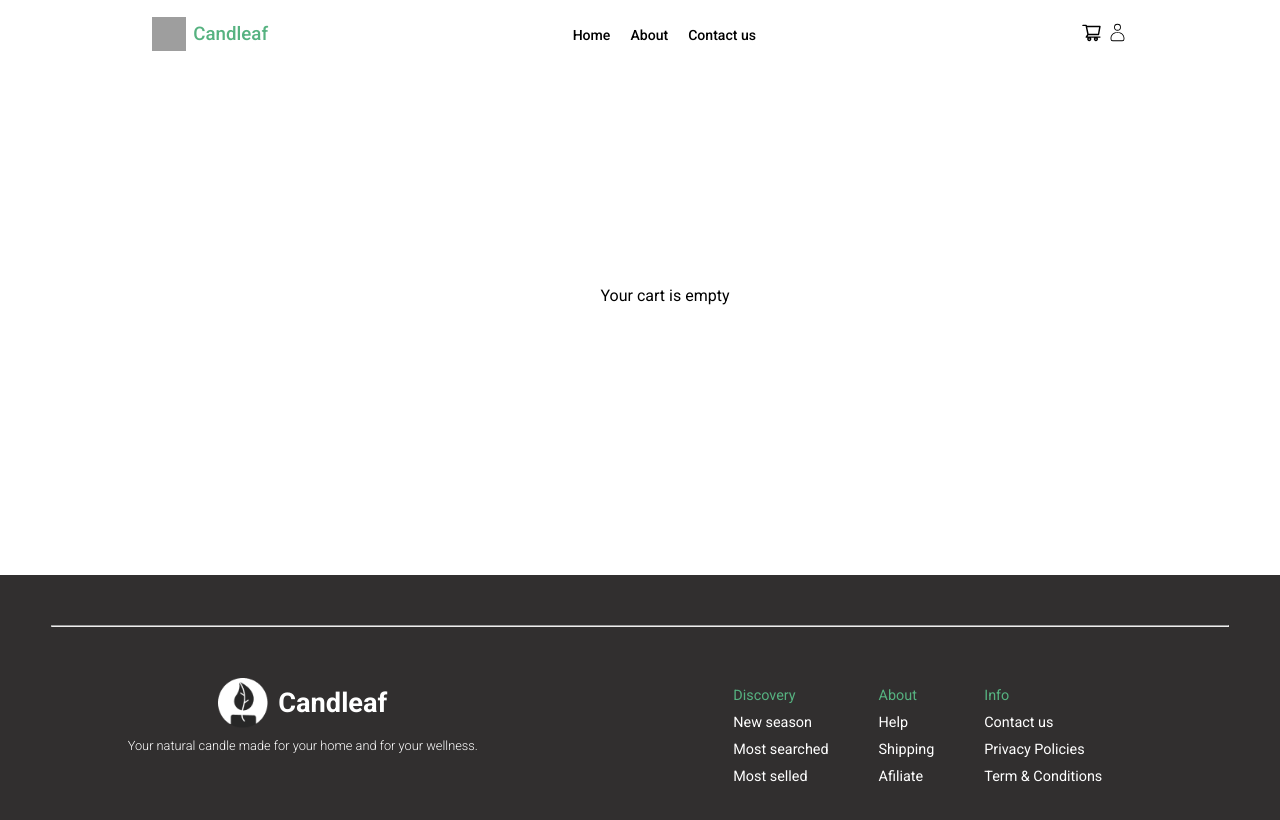
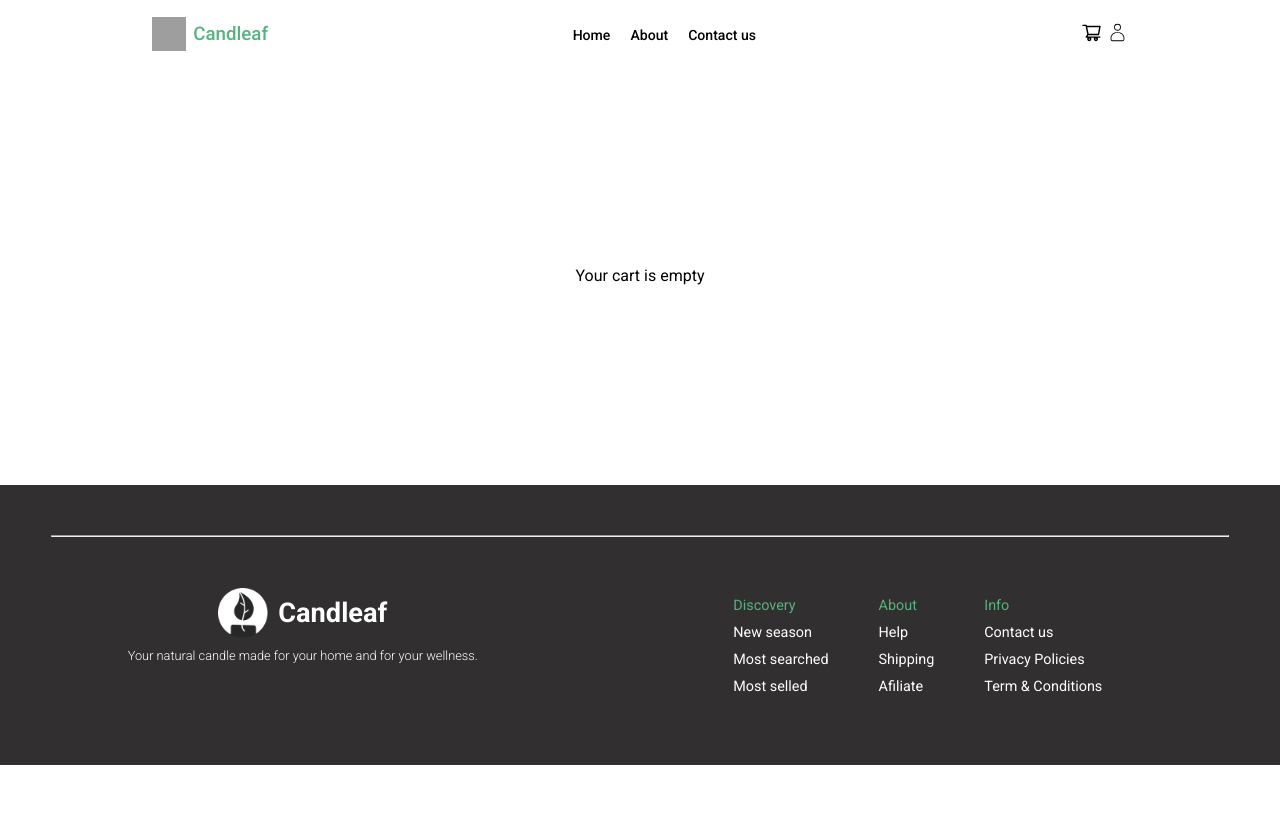
Before and after one commit to mosesolamide/The-nature-candles, a React (Vite) app: page /cart in a window 1280 px wide. Shown: the top 820 px of the page. Built offline with nearby package versions, Linux system fonts and the light colour scheme; grey boxes are pictures that could not be loaded.

Commit message:
improved
done improving

```diff
--- a/src/App.jsx
+++ b/src/App.jsx
@@ -10,6 +10,18 @@ export const Quatity = createContext()
 
 export default function App() {
 
+  const buttonVariants = {
+    hover: {
+      scale: 1.1,
+      transition: {
+        duration: 0.5,
+        ease: "easeInOut",
+        repeat: Infinity,
+        repeatType: "reverse",
+      },
+    },
+  }
+
   const [quatity, setQuatity] = useState(1)
 
   function incrementQuatity(){
@@ -21,7 +33,7 @@ export default function App() {
   }
 
   return (
-    <Quatity.Provider value={{incrementQuatity,decrementQuatity,quatity}}>
+    <Quatity.Provider value={{incrementQuatity,decrementQuatity,quatity,buttonVariants}}>
       <BrowserRouter
         future={{
           v7_startTransition: true, // Opt into startTransition behavior
--- a/src/cart/Cart.css
+++ b/src/cart/Cart.css
@@ -1,28 +1,29 @@
+@import url('https://fonts.googleapis.com/css2?family=Oxanium:wght@200..800&family=Roboto:ital,wght@0,100;0,300;0,400;0,500;0,700;0,900;1,100;1,300;1,400;1,500;1,700;1,900&display=swap');
+
+*{
+    box-sizing: border-box;
+    font-family: "Roboto", sans-serif;
+    margin: 0;
+    padding: 0;
+}
+
 /* chaining part */
 .cart--img--name,
-.carts--product,
 .remove--cart{
     display: flex;
 }
 
+.remove:hover,
+.checkout:hover{
+    background-color: #56B280;
+    color: #fff;
+}
+
+/* the end of chaining */
+
 .carts--product{
-    flex-direction: column;
-    flex-wrap: wrap;
-    justify-content: center;
     gap: 80px 20px;
     margin: 20px 0 0 50px;
-}
-
-.remove{
-    padding: 7px 30px;
-    background-color: #fff;
-    border: 1px solid #56B280;
-    border-radius: 3px;
-}
-
-.remove:hover{
-    background-color: #56B280;
-    color: #fff;
 }
 
 .carts-product-img{
@@ -53,3 +54,71 @@
     width: 91%;
     margin: 0 0 20px 40px;
 }
+
+.remove{
+    padding: 7px 30px;
+    background-color: #fff;
+    border: 1px solid #56B280;
+    border-radius: 3px;
+    cursor: pointer;
+}
+
+.cart--summary{
+    position: fixed;
+    top: 100px;
+    left: 76%;
+    bottom: 0;
+    width: 250px;
+    height: 110px;
+    border: 1px solid #56B280;
+    padding: 10px 15px;
+    border-radius: 4px;
+}
+
+.sub--total{
+    display: flex;
+    align-items: center;
+    justify-content: space-between;
+    margin-bottom: 10px;
+}
+
+h1{
+    font-weight: 500;
+    font-size: .9em;
+    color: #56B280;
+    margin-bottom: 10px;
+}
+
+.checkout{
+    padding: 5px 10px;
+    width: 100%;
+    background-color: #fff;
+    color: #000;
+    border: 1px solid #56B280;
+    border-radius: 3px;
+}
+
+
+@media(max-width:1000px){
+
+    body {
+        position: relative;
+    }
+
+    .cart--summary{
+        position: absolute;
+        top: 100%;
+        left: 23%;
+        bottom: 0;
+        width: 250px;
+        height: 110px;
+        border: 1px solid #56B280;
+        padding: 10px 15px;
+        border-radius: 4px;
+    }
+
+    .main{
+        margin-bottom: 200px;
+    }
+
+}
--- a/src/cart/Cart.jsx
+++ b/src/cart/Cart.jsx
@@ -5,21 +5,12 @@ import "./Cart.css"
 
 export default function Cart(){
 
-  const buttonVariants = {
-    hover: {
-      scale: 1.1,
-      transition: {
-        duration: 0.5,
-        ease: "easeInOut",
-        repeat: Infinity,
-        repeatType: "reverse",
-      },
-    },
-  }
 
-  const {incrementQuatity,decrementQuatity,quatity} = useContext(Quatity)
+  const {incrementQuatity,decrementQuatity,quatity,buttonVariants} = useContext(Quatity)
 
  const [cart, setCart] = useState([])
+
+ const pricesOfCartProduct = cart.map( prices => prices.price)
 
   useEffect( () => {
     const storedCart = JSON.parse(localStorage.getItem("cart")) || []
@@ -35,12 +26,15 @@ export default function Cart(){
     localStorage.setItem("cart", JSON.stringify(updateCart))
   }
 
+  const totalPriceOfCart = pricesOfCartProduct.reduce((sum, price) => sum + price, 0)
+
     const cartProduct = cart.length > 0 ? cart.map((carts, index) =>(
+      <div className="carts--product">
          <article className="cart--main" key={index}>
               <div className="cart--img--name">
                   <img src={`assets/${carts.img}`} alt="img of product" className="carts-product-img" />
                   <p>{`${carts.name}`}</p>
-            <b>{`${carts.price}`}</b>
+                  <b>{`$${carts.price}`}</b>
               </div>
               <div className="remove--cart">
                 <div className="quatity">
@@ -50,26 +44,40 @@ export default function Cart(){
                 </div>
                 <motion.button
                   className="remove"
-            onClick={removeItem}
+                  onClick={ () => removeItem(carts.id)}
                   variants={buttonVariants}
                   whileHover="hover" // Trigger the hover animation
               >
                 Remove
               </motion.button>
-
               </div>
               <hr />
         </article>
+
+        <div className="cart--summary">
+              <h1>CART SUMMARY</h1>
+              <div className="sub--total">
+                <p>Subtotal</p>
+                <p>${totalPriceOfCart}</p>
+              </div>
+              <motion.button
+                className="checkout"
+                variants={buttonVariants}
+                whileHover="hover"
+              >
+              Checkout (${totalPriceOfCart})
+              </motion.button>
+        </div>
+      </div>
   )):<div className="empty">
       <p>Your cart is empty</p>
   </div>
 
+
     return (
-      <>
-        <div className="carts--product">
+      <div className="main">
           {cartProduct}
       </div>
-      </>
     )
 }
 
--- a/src/component/Home.jsx
+++ b/src/component/Home.jsx
@@ -12,7 +12,7 @@ export default function Home(){
                 </Link>
                 <div className="price--name--tag">
                     <p>{`${item.name}`}</p>
-                    <b>{`${item.price}`}</b>
+                    <b>{`$${item.price}`}</b>
                 </div>
            </article>
     ))
--- a/src/component/InterestedProduct.jsx
+++ b/src/component/InterestedProduct.jsx
@@ -3,8 +3,10 @@ import { useLocation } from "react-router-dom"
 import { useState } from "react"
 import { useContext } from "react"
 import { Quatity } from "../App"
+import { motion } from "framer-motion"
 
 export default function InterestedProduct(){
+
      const location = useLocation()
 
      const previewProduct = location.state
@@ -13,7 +15,7 @@ export default function InterestedProduct(){
         purchaseType:""
      })
 
-     const {incrementQuatity,decrementQuatity,quatity} = useContext(Quatity)
+     const {incrementQuatity,decrementQuatity,quatity,buttonVariants} = useContext(Quatity)
 
      const [isAdded, setIsAdded] = useState(false)
 
@@ -66,8 +68,6 @@ export default function InterestedProduct(){
         console.log(e.target.value)
      }
 
-
-
     return(
         <div className="card--interested">
             <div className="box-one-interested">
@@ -89,7 +89,7 @@ export default function InterestedProduct(){
                     <div className="selected">
 
                         <div className="general--quatity">
-                            <p className="interested--price">{previewProduct.price}</p>
+                            <p className="interested--price">${previewProduct.price}</p>
                             <label>Quantity</label>
                             <div className="quatity">
                                 <p onClick={incrementQuatity}>+</p>
@@ -129,12 +129,23 @@ export default function InterestedProduct(){
                                     <p>Subscribe now and get the 10% of discount on every recurring order. The discount will be applied at checkout. <span>See details</span></p>
                                 </div>
                                 <div>
-                                     <button className="cart--button left" onClick={preceedToPayment}>Proceed to payment</button>
-                                     <button className="cart--button"
+                                     <motion.button
+                                        className="cart--button left"
+                                        onClick={preceedToPayment}
+                                        variants={buttonVariants}
+                                        whileHover="hover" // Trigger the hover animation
+                                     >
+                                        Proceed to payment
+                                     </motion.button>
+                                     <motion.button
+                                        className="cart--button"
                                          style={isAdded ? { backgroundColor: "#e0e0e0" , cursor: "not-allowed"} : {}}
-                                         disabled={isAdded} onClick={addToCart}>
+                                         disabled={isAdded} onClick={addToCart}
+                                         variants={buttonVariants}
+                                         whileHover={ !isAdded ? "hover": ""} // Trigger the hover animation
+                                         >
                                         + Add to Cart
-                                    </button>
+                                    </motion.button>
                                 </div>
                             </form>
                             <div className="product--details">
--- a/src/component/candleProductData.js
+++ b/src/component/candleProductData.js
@@ -2,7 +2,7 @@ export const arrOfProducts = [
     {
         img:"imagesForCandle.png",
         id: 1,
-        price:"$900",
+        price:900,
         name:"Sweet Straweberry",
         wax:"Top grade Soy wax that delivers a smoke less, consistent burn",
         weight:"500g",
@@ -13,7 +13,7 @@ export const arrOfProducts = [
     {
         img:"imageForCandle1.png",
         id: 2,
-        price:"$800",
+        price:800,
         name:"Spiced Mint",
         wax:"Top grade Soy wax that delivers a smoke less, consistent burn",
         weight:"400g",
@@ -24,7 +24,7 @@ export const arrOfProducts = [
     {
         img:"imageForCandle2.png",
         id: 3,
-        price:"$1000",
+        price:1000,
         name:"Cool Blueberries",
         wax:"Top grade Soy wax that delivers a smoke less, consistent burn",
         weight:"600g",
@@ -35,7 +35,7 @@ export const arrOfProducts = [
     {
         img:"imageForCandle3.png",
         id: 4,
-        price:"$200",
+        price:200,
         name:"Juicy Lemon",
         wax:"Top grade Soy wax that delivers a smoke less, consistent burn",
         weight:"900g",
@@ -46,7 +46,7 @@ export const arrOfProducts = [
     {
         img:"imageForCandle4.png",
         id: 5,
-        price:"$400",
+        price:400,
         name:"Product name",
         wax:"Top grade Soy wax that delivers a smoke less, consistent burn",
         weight:"300g",
@@ -57,7 +57,7 @@ export const arrOfProducts = [
     {
         img:"imageForCandle5.png",
         id: 6,
-        price:"$100",
+        price:100,
         name:"Fragrant Cinnamon",
         wax:"Top grade Soy wax that delivers a smoke less, consistent burn",
         weight:"500g",
@@ -68,7 +68,7 @@ export const arrOfProducts = [
     {
         img:"imageForCandle6.png",
         id: 7,
-        price:"$2000",
+        price:2000,
         name:"Summer Cherries",
         wax:"Top grade Soy wax that delivers a smoke less, consistent burn",
         weight:"500g",
@@ -79,7 +79,7 @@ export const arrOfProducts = [
     {
         img:"imageForCandle7.png",
         id: 8,
-        price:"$3000",
+        price:3000,
         name:"Clean Lavander",
         wax:"Top grade Soy wax that delivers a smoke less, consistent burn",
         weight:"1000g",
```
Lines whose indentation alone changed are shown as unchanged.
